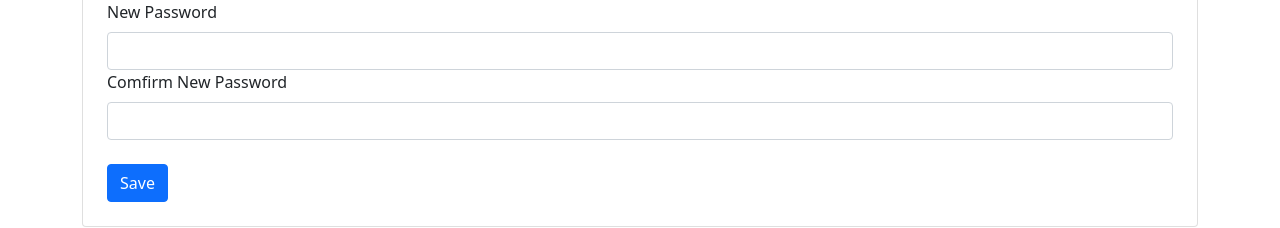
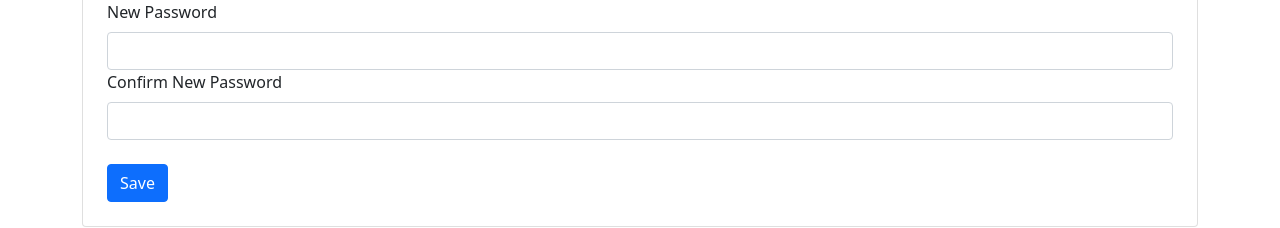
Before and after one commit to UTSCCSCC01/finalprojects22-characters-gp, a React (Create React App) app in the folder frontend/: page /profile/1 in a window 1280 px wide. Shown: the part 609-837 px from the top of the page. Built offline with nearby package versions, Linux system fonts and the light colour scheme; no server answers.

Commit message:
fixed haeder typo in PasswordEdit.js

```diff
--- a/frontend/src/components/PasswordEdit.js
+++ b/frontend/src/components/PasswordEdit.js
@@ -102,7 +102,7 @@ export default class PasswordEdit extends Component {
                     </Form.Group>
                     <Form.Group controlId="confirmNewPassword">
                         <Form.Label>
-                            Comfirm New Password
+                            Confirm New Password
                         </Form.Label>
                         <Form.Control required type="password"
                             onChange={(e) => this.setState({ confirmNew: e.target.value })} value={this.state.confirmNew} isInvalid={!!this.state.warnings.confirmNew}
--- a/frontend/src/components/ShoppingCart.js
+++ b/frontend/src/components/ShoppingCart.js
@@ -1,7 +1,6 @@
 import ShoppingCartItem from './ShoppingCartItem'
-import axios from 'axios';
 import React, { Component } from 'react';
-import { Container, Table } from 'react-bootstrap';
+import { Container } from 'react-bootstrap';
 import { Row } from 'react-bootstrap';
 import { Col } from 'react-bootstrap';
 import { Button } from 'react-bootstrap';
@@ -20,12 +19,15 @@ class ShoppingCart extends Component {
         localStorage.setItem("cartProducts", JSON.stringify(mockProducts));
         this.state = {
             subtotal: 0.00,
-            deliveryFees: 0.00,
             tax: 0.00,
             total: 0.00,
             itemCount: 0,
             cartProducts: JSON.parse(localStorage.getItem("cartProducts"))
         }
+    }
+
+    getItemCount(){
+
     }
 
     handleCheckout() {
--- a/frontend/src/components/ShoppingCartItem.js
+++ b/frontend/src/components/ShoppingCartItem.js
@@ -1,11 +1,9 @@
-import axios from 'axios';
 import React, { Component } from 'react';
-import { Container, Table } from 'react-bootstrap';
 import { Row } from 'react-bootstrap';
 import { Col } from 'react-bootstrap';
 import { Button } from 'react-bootstrap';
 import { Card } from 'react-bootstrap';
-import { Stack } from 'react-bootstrap';
+
 
 
 class ShoppingCartItem extends Component {
@@ -15,6 +13,7 @@ class ShoppingCartItem extends Component {
         this.updateQuantity = this.updateQuantity.bind(this);
         this.onIncrement = this.onIncrement.bind(this);
         this.onDecrement = this.onDecrement.bind(this);
+        this.removeItem = this.removeItem.bind(this);
         this.state = {
             //initialize whatever the passed values are
             pid: props.pid,
@@ -54,8 +53,6 @@ class ShoppingCartItem extends Component {
 
     removeItem(e) {
         e.preventDefault();
-
-
     }
 
     render() {
@@ -73,7 +70,9 @@ class ShoppingCartItem extends Component {
                         <div className='m-1'>
                             <Row>
                                 <Col md={6}>
-                                    <Card.Img height='200px' style={{backgroundColor:'red'}}>
+                                    <Card.Img height='200px'
+                                    src={`~/../../uploads/${this.props.image}`}
+                                    style={{backgroundColor:'red'}}>
                                     </Card.Img>
                                 </Col>
                                 <Col md={6}>
```
